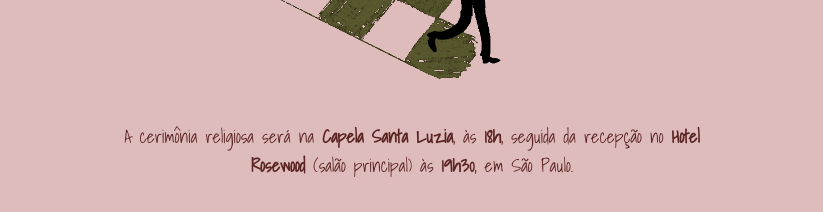
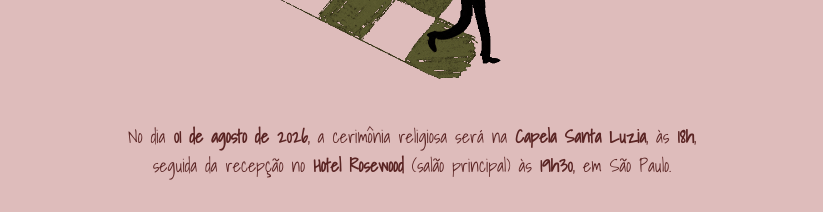
Before and after one commit to biatcarvalheira/marcela-e-heitor, a Next.js app: page / in a window 1280 px wide. Shown: the part 2640-2852 px from the top of the page, without its empty margins (228-1051 px from the left). Built offline with nearby package versions, Linux system fonts and the light colour scheme.

Commit message:
add wedding date

```diff
--- a/app/page.tsx
+++ b/app/page.tsx
@@ -131,7 +131,7 @@ export default function Page() {
 </Section>
 
 {/* Programacao */}
-      <Section
+<Section
   id="programacao"
   bgMobileClass="bg-programacao-mobile bg-cover bg-center bg-no-repeat"
   bgDesktopClass="bg-programacao-desktop bg-cover bg-center bg-no-repeat"
@@ -186,9 +186,9 @@ export default function Page() {
         style={{ fontFamily: "var(--font-sketch)" }}
         className="text-[#5a2423] text-base md:text-lg max-w-xl leading-relaxed"
       >
-        A cerimônia religiosa será na <strong>Capela Santa Luzia</strong>,
-        às <strong>18h</strong>, seguida da recepção no{" "}
-        <strong>Hotel Rosewood</strong> (salão principal) às{" "}
+        No dia <strong>01 de agosto de 2026</strong>, a cerimônia religiosa será na{" "}
+        <strong>Capela Santa Luzia</strong>, às <strong>18h</strong>, seguida da
+        recepção no <strong>Hotel Rosewood</strong> (salão principal) às{" "}
         <strong>19h30</strong>, em São Paulo.
         <br />
         <br />
```
